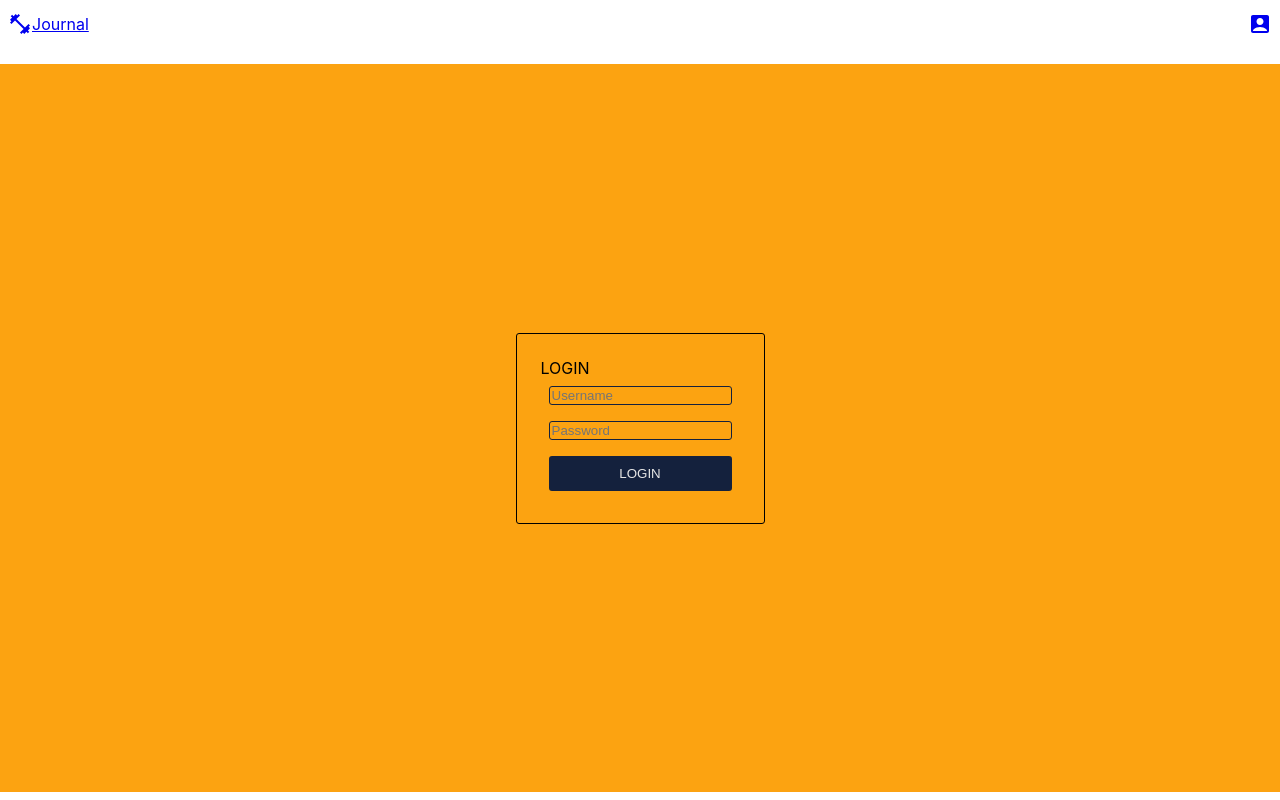
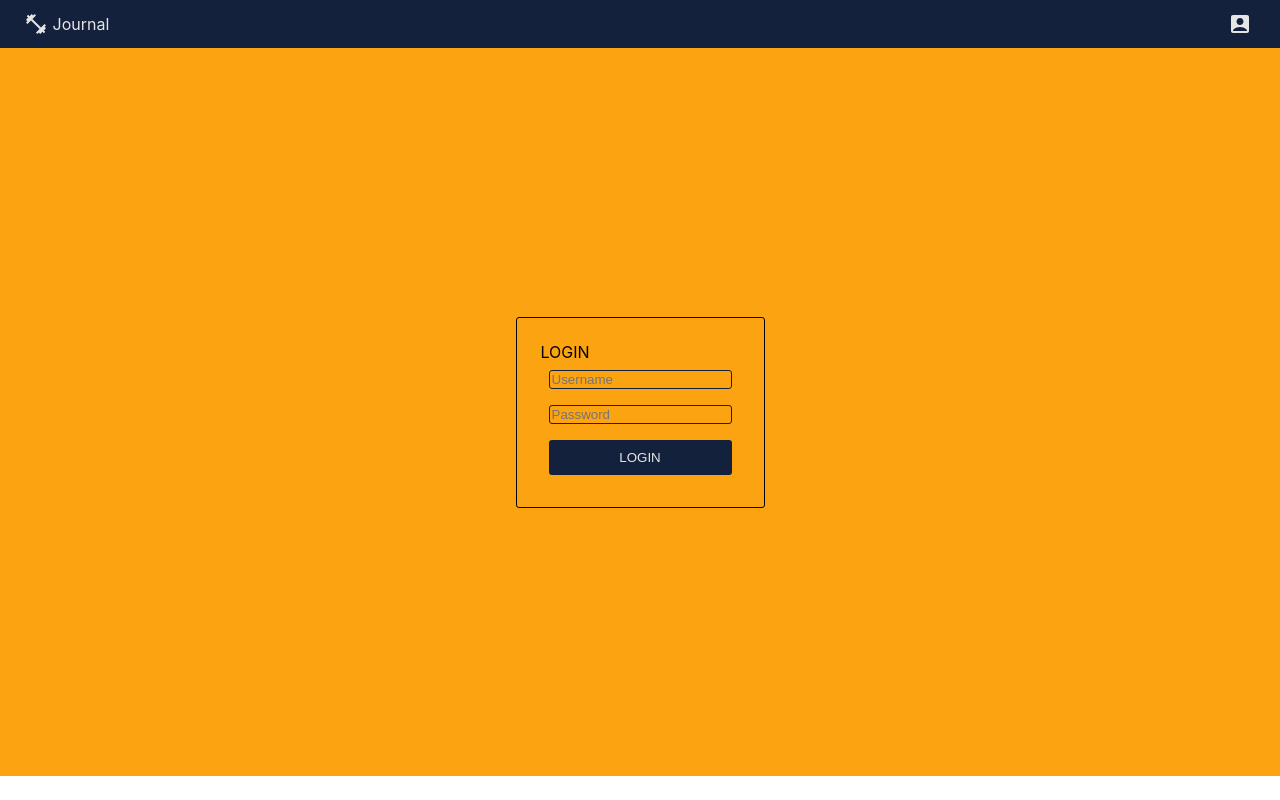
Before and after one commit to miguebarbell/journal, a React (Create React App) app in the folder client/: page / in a window 1280 px wide. Built offline with nearby package versions, Linux system fonts and the light colour scheme.

Commit message:
following the palette

```diff
--- a/client/src/components/navbar.jsx
+++ b/client/src/components/navbar.jsx
@@ -5,14 +5,21 @@ import {useSelector} from "react-redux";
 import FitnessCenterIcon from '@mui/icons-material/FitnessCenter';
 import AccountBoxIcon from '@mui/icons-material/AccountBox';
 // conf
-import {navbarHeight} from "../conf";
+import {fourColour, navbarHeight, twoColour} from "../conf";
 
 const Container = styled.div`
-  //background-color: dodgerblue;
+  color: ${fourColour};
+  background-color: ${twoColour};
   display: flex;
   justify-content: space-between;
   height: ${navbarHeight};
-  padding: 0.5rem;
+  a {
+    color: ${fourColour};
+    text-decoration: none;
+    display: flex;
+    align-items: center;
+    margin: 0 1.5rem;
+  }
 `;
 
 const Logo = styled.div`
@@ -31,11 +38,11 @@ const Navbar = () => {
     return (
         <Container>
           <Link to="/">
-            <Logo><FitnessCenterIcon/> Journal</Logo>
+            <Logo><FitnessCenterIcon/>&nbsp;Journal</Logo>
           </Link>
           {/*<Search placeholder="Search..."/>*/}
           <Link to="/profile">
-            <Logo><AccountBoxIcon/>{name}</Logo>
+            <Logo><AccountBoxIcon/>&nbsp;{name}</Logo>
           </Link>
         </Container>
     );
```
